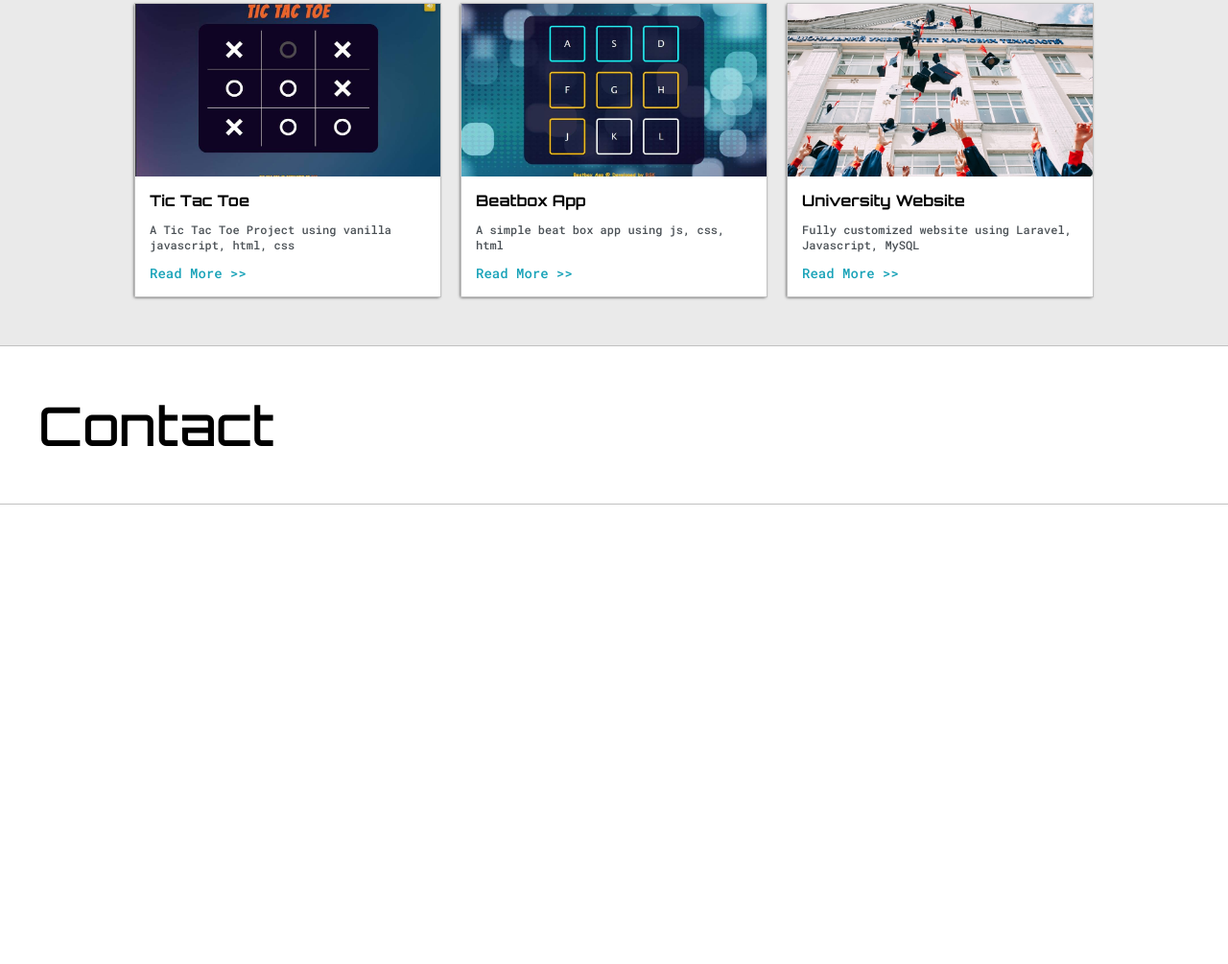
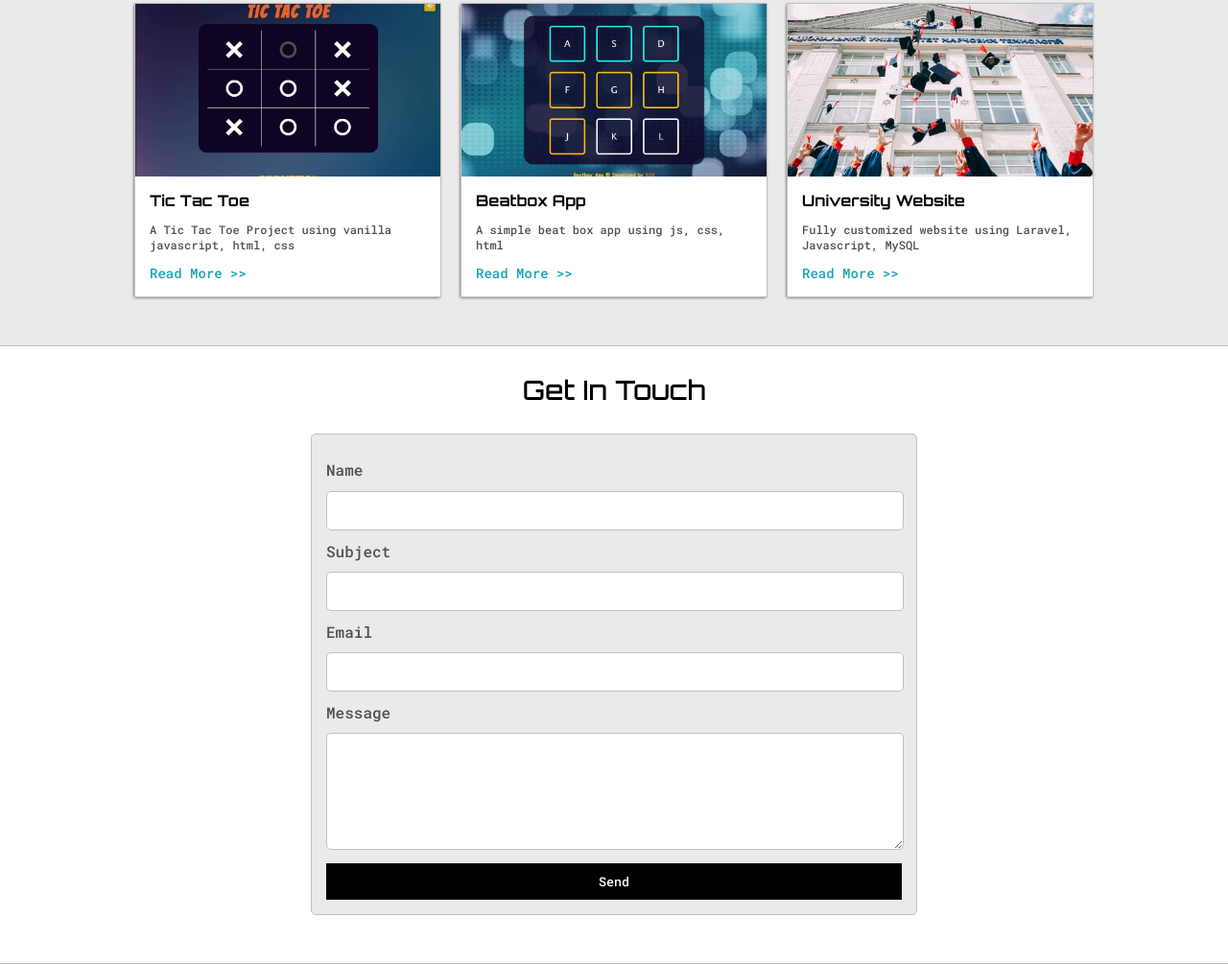
Before and after one commit to RatulSaqibKhan/portfolio_one, a plain HTML site: page index.html in a window 1280 px wide. Shown: the part 1322-2327 px from the top of the page at 96% size. Before the commit the page ends 1848 px from the top, so only its background shows below. Drawn offline with Linux system fonts and the light colour scheme.

Commit message:
Contact Form

```diff
--- a/assets/css/app.css
+++ b/assets/css/app.css
@@ -10,6 +10,8 @@
 
   --previewBg: rgba(251, 249, 243, 0.8);
   --previewShadow: #f0ead6;
+
+  --buttonColor: black;
 }
 
 html,
@@ -389,6 +391,45 @@ li {
   font-size: 12px;
 }
 
+#contact-form {
+  display: block;
+  max-width: 600px;
+  margin: 0 auto;
+  border: 1px solid var(--borderColor);
+  padding: 15px;
+  border-radius: 5px;
+  background-color: var(--mainColor);
+  margin-bottom: 50px;
+}
+
+#contact-form label {
+  line-height: 2.7em;
+}
+
+#contact-form textarea {
+  min-height: 100px;
+  font-size: 14px;
+}
+
+.input-field {
+  width: 100%;
+  padding: 10px 0;
+  background-color: var(--secondaryColor);
+  border-radius: 5px;
+  border: 1px solid var(--borderColor);
+  font-size: 14px;
+}
+
+#submit-btn {
+  margin-top: 10px;
+  width: 100%;
+  padding: 10px 0;
+  color: #fff;
+  background-color: var(--buttonColor);
+  border: none;
+  cursor: pointer;
+}
+
 @media screen and (max-width: 1200px) {
   .main-container {
     width: 95%;
--- a/index.html
+++ b/index.html
@@ -105,7 +105,11 @@
             </div>
           </div>
           <div class="social-links">
-            <img src="assets/images/marketing.jpg" alt="Follow" id="social_img"/>
+            <img
+              src="assets/images/marketing.jpg"
+              alt="Follow"
+              id="social_img"
+            />
             <div>
               <h3>Follow Me in Social Sites</h3>
               <span class="social-icons">
@@ -173,7 +177,22 @@
     </section>
     <section class="s2">
       <div class="main-container">
-        <h1>Contact</h1>
+        <h3 style="text-align: center">Get In Touch</h3>
+        <form id="contact-form" autocomplete="off">
+          <label for="name">Name</label>
+          <input type="text" name="name" id="name" class="input-field" />
+
+          <label for="subject">Subject</label>
+          <input type="text" name="subject" id="subject" class="input-field" />
+
+          <label for="email">Email</label>
+          <input type="text" name="email" id="email" class="input-field" />
+
+          <label for="message">Message</label>
+          <textarea name="message" id="message" class="input-field"></textarea>
+
+          <input id="submit-btn" type="button" value="Send" />
+        </form>
       </div>
     </section>
   </body>
```
